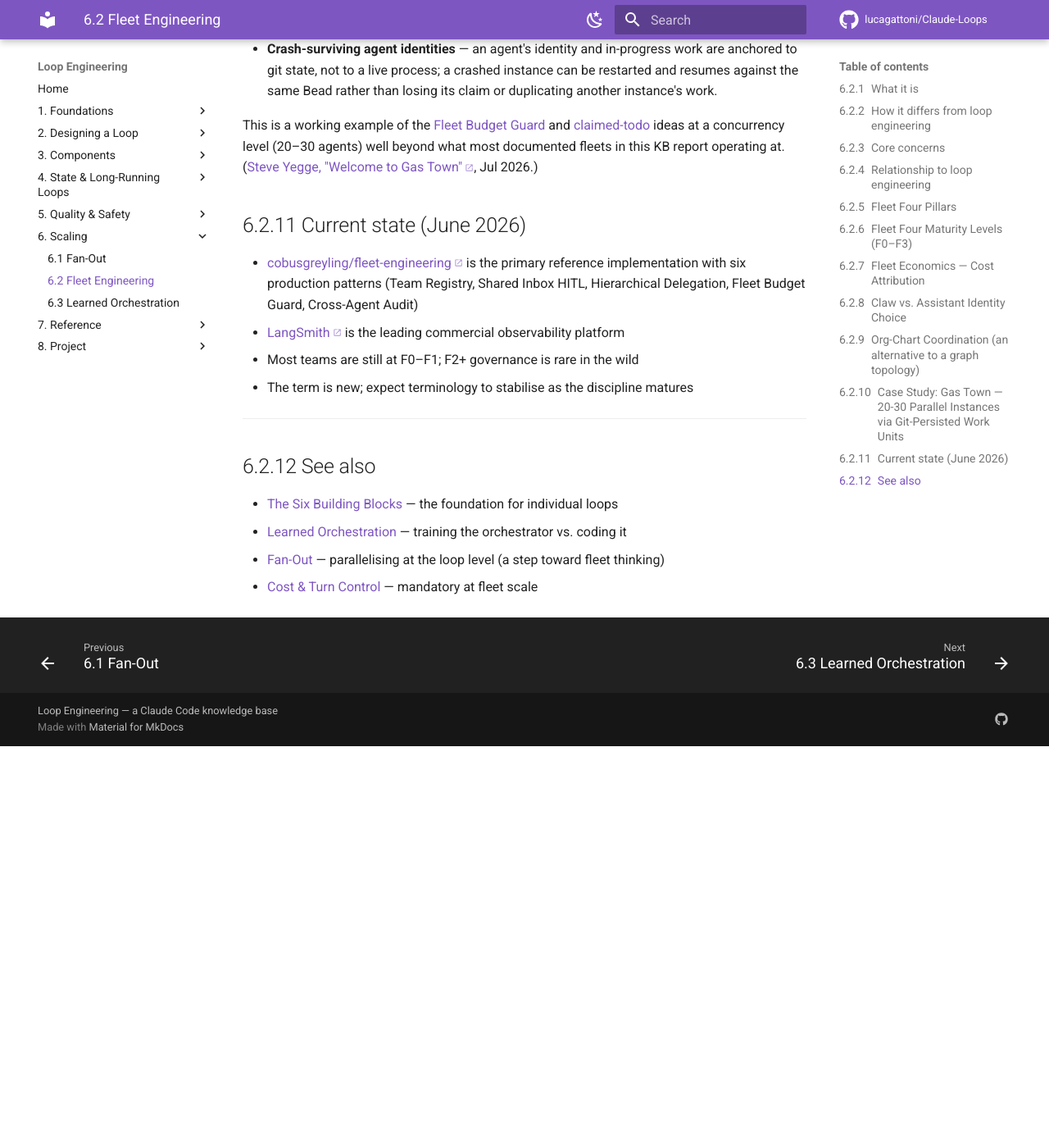
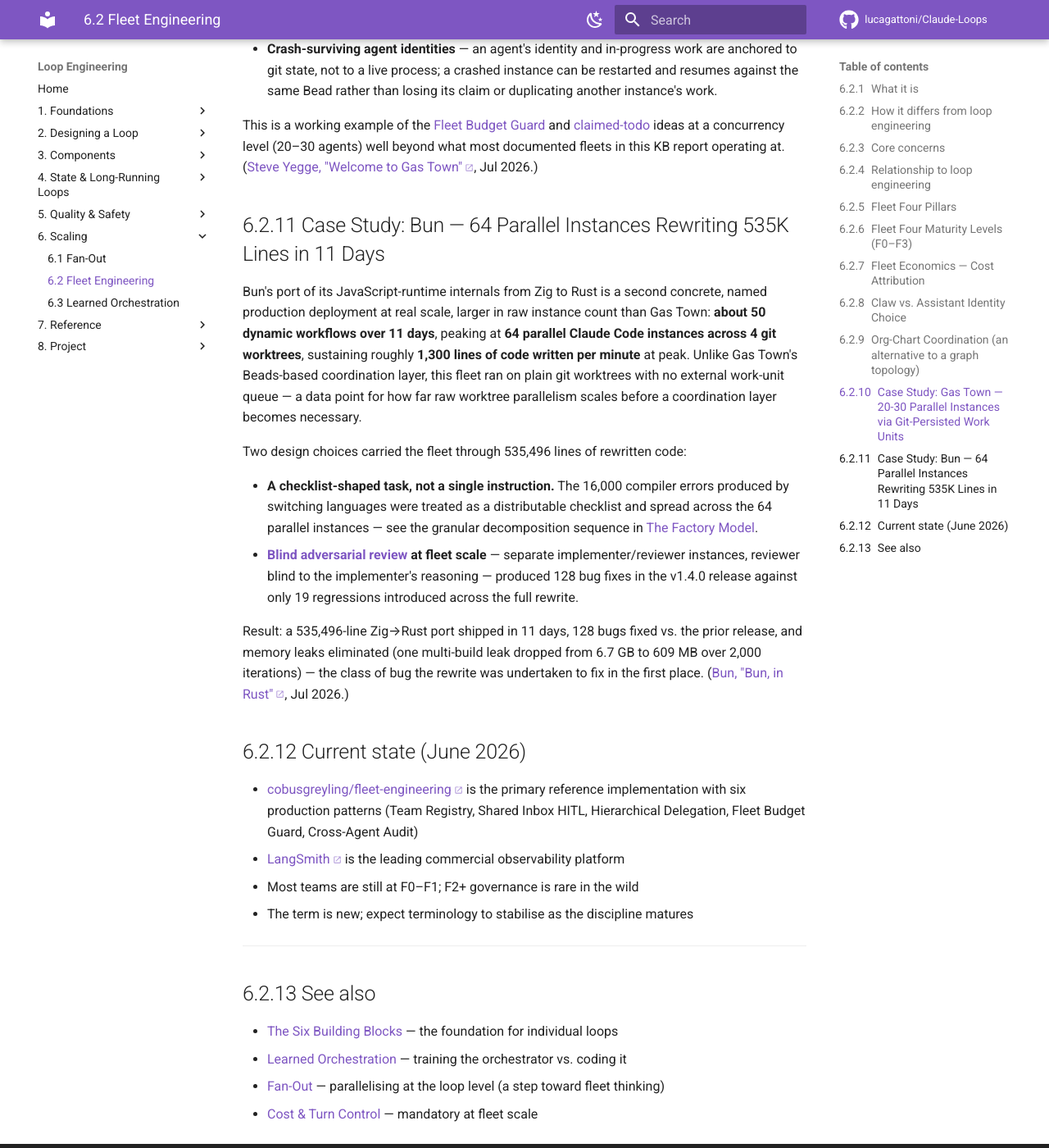
Before and after one commit to lucagattoni/Claude-Loops, an MkDocs documentation site: the page built from docs/23-fleet-engineering.md, in a window 1280 px wide and 1400 px high, scrolled down 4532 px. Shown: the whole window at 82% size. Built offline with MkDocs 1.6.1 and Material for MkDocs 9.7.7, drawn with Linux system fonts in a browser that asks for light colours; comment, search, counter and statistics services are not loaded; before the commit the page ends 5442 px from its top, so only the background shows below that.

Commit message:
docs: integrate Bun Zig→Rust rewrite as a loop engineering case study
Manually researched from https://bun.com/blog/bun-in-rust — a real-world,
quantified deployment at fleet scale (64 parallel Claude Code instances,
4 worktrees, 535,496-line rewrite in 11 days). Adds: docs/23 case study
section, docs/04 language-independent-verifier + blind-adversarial-review
findings, docs/24 "fix the process, not the code" pattern, docs/26
granular task-decomposition bullet. No new doc files; four existing docs
updated and cross-linked.

Co-Authored-By: Claude Sonnet 5 <noreply@anthropic.com>

```diff
--- a/docs/04-verification.md
+++ b/docs/04-verification.md
@@ -374,6 +374,27 @@ entirely. A concrete number for what "the checker catches what the maker cannot
 self-see" is worth in practice, not just an argument for why cross-checking matters.
 ([walidboulanouar/loop-engineering](https://github.com/walidboulanouar/loop-engineering), Jul 2026.)
 
+**Language-independent test suite as verifier for a full rewrite.** A distinct technique
+for keeping the verifier honest during a *cross-language* rewrite: write the test suite in
+a **third language**, independent of both the old and new implementation. Bun's Zig→Rust
+port (535,496 lines, 11 days) verified every change against an existing TypeScript test
+suite with roughly a million assertions — a verifier that cannot be gamed by matching
+implementation-specific quirks in either Zig or Rust, because it was never coupled to
+either. This generalises pattern 1 above (external verifier) one step further: not just
+"the loop runs the check, not the agent," but "the check is written in a language the
+rewrite cannot influence." ([Bun, "Bun, in Rust"](https://bun.com/blog/bun-in-rust), Jul 2026.)
+
+**Blind adversarial review, quantified on a full production rewrite.** A concrete
+large-scale instance of the information-asymmetry pattern above: on the same Bun rewrite,
+one Claude Code instance implemented while a separate instance — with no visibility into
+the implementer's reasoning — was charged with a single mandate: "find bugs & reasons why
+the code does not work." Run at fleet scale (peak 64 parallel instances across 4
+worktrees, see [Fleet Engineering's case
+study](23-fleet-engineering.md#case-study-bun-64-parallel-instances-rewriting-535k-lines-in-11-days)),
+this produced 128 bug fixes in the v1.4.0 release with only 19 regressions introduced
+across the full 535,496-line rewrite — a real-world data point for what blind adversarial
+review buys at scale, not just at single-diff granularity. ([Bun, "Bun, in Rust"](https://bun.com/blog/bun-in-rust), Jul 2026.)
+
 ## Eval Metrics: pass@k vs. pass^k
 
 A single pass/fail run cannot tell you whether a loop is *reliably* correct or just
--- a/docs/23-fleet-engineering.md
+++ b/docs/23-fleet-engineering.md
@@ -171,6 +171,32 @@ This is a working example of the [Fleet Budget Guard](#fleet-four-pillars) and
 ideas at a concurrency level (20–30 agents) well beyond what most documented fleets
 in this KB report operating at. ([Steve Yegge, "Welcome to Gas Town"](https://steve-yegge.medium.com/welcome-to-gas-town-4f25ee16dd04), Jul 2026.)
 
+## Case Study: Bun — 64 Parallel Instances Rewriting 535K Lines in 11 Days
+
+Bun's port of its JavaScript-runtime internals from Zig to Rust is a second concrete,
+named production deployment at real scale, larger in raw instance count than Gas Town:
+**about 50 dynamic workflows over 11 days**, peaking at **64 parallel Claude Code
+instances across 4 git worktrees**, sustaining roughly **1,300 lines of code written per
+minute** at peak. Unlike Gas Town's Beads-based coordination layer, this fleet ran on
+plain git worktrees with no external work-unit queue — a data point for how far raw
+worktree parallelism scales before a coordination layer becomes necessary.
+
+Two design choices carried the fleet through 535,496 lines of rewritten code:
+
+- **A checklist-shaped task, not a single instruction.** The 16,000 compiler errors
+  produced by switching languages were treated as a distributable checklist and spread
+  across the 64 parallel instances — see the granular decomposition sequence in
+  [The Factory Model](26-factory-model.md#named-factory-deployments).
+- **[Blind adversarial review](04-verification.md#verifier-integrity-keeping-the-check-unfakeable)
+  at fleet scale** — separate implementer/reviewer instances, reviewer blind to the
+  implementer's reasoning — produced 128 bug fixes in the v1.4.0 release against only 19
+  regressions introduced across the full rewrite.
+
+Result: a 535,496-line Zig→Rust port shipped in 11 days, 128 bugs fixed vs. the prior
+release, and memory leaks eliminated (one multi-build leak dropped from 6.7 GB to 609 MB
+over 2,000 iterations) — the class of bug the rewrite was undertaken to fix in the first
+place. ([Bun, "Bun, in Rust"](https://bun.com/blog/bun-in-rust), Jul 2026.)
+
 ## Current state (June 2026)
 
 - [cobusgreyling/fleet-engineering](https://github.com/cobusgreyling/fleet-engineering) is the primary reference implementation with six production patterns (Team Registry, Shared Inbox HITL, Hierarchical Delegation, Fleet Budget Guard, Cross-Agent Audit)
--- a/docs/26-factory-model.md
+++ b/docs/26-factory-model.md
@@ -79,6 +79,17 @@ humans orchestrating and reviewing) is provider-agnostic.
   human-paced one for the PRs it's confident about, with humans reserved for the
   PRs the gate itself flags as uncertain.
   ([@thorstenball repost via @steipete](https://x.com/thorstenball/status/2074377949181030491), Jul 2026.)
+- **Bun's granular decomposition of a total rewrite**: rather than dispatching
+  "rewrite Bun in Rust" as one instruction, the work was broken into a sequence
+  small enough for parallel agents to execute mechanically: generate porting guides
+  (`PORTING.md`, a lifetimes table) → port files mechanically → fix compiler errors
+  (16,000 of them, distributed as a checklist across 64 parallel Claude instances,
+  see [Fleet Engineering's case
+  study](23-fleet-engineering.md#case-study-bun-64-parallel-instances-rewriting-535k-lines-in-11-days))
+  → get subcommands working → run the test suite to green. Each stage produces a
+  checkable artifact the next stage consumes, which is what makes a 535,496-line
+  rewrite decomposable into agent-sized units at all. ([Bun, "Bun, in
+  Rust"](https://bun.com/blog/bun-in-rust), Jul 2026.)
 
 ## Relationship to Other Concepts
 
```
Also changed, not shown: CHANGELOG.md (+20 -0 lines), LOOP_ENGINEERING.md (+4 -4 lines), docs/24-harness-patterns.md (+13 -0 lines).
